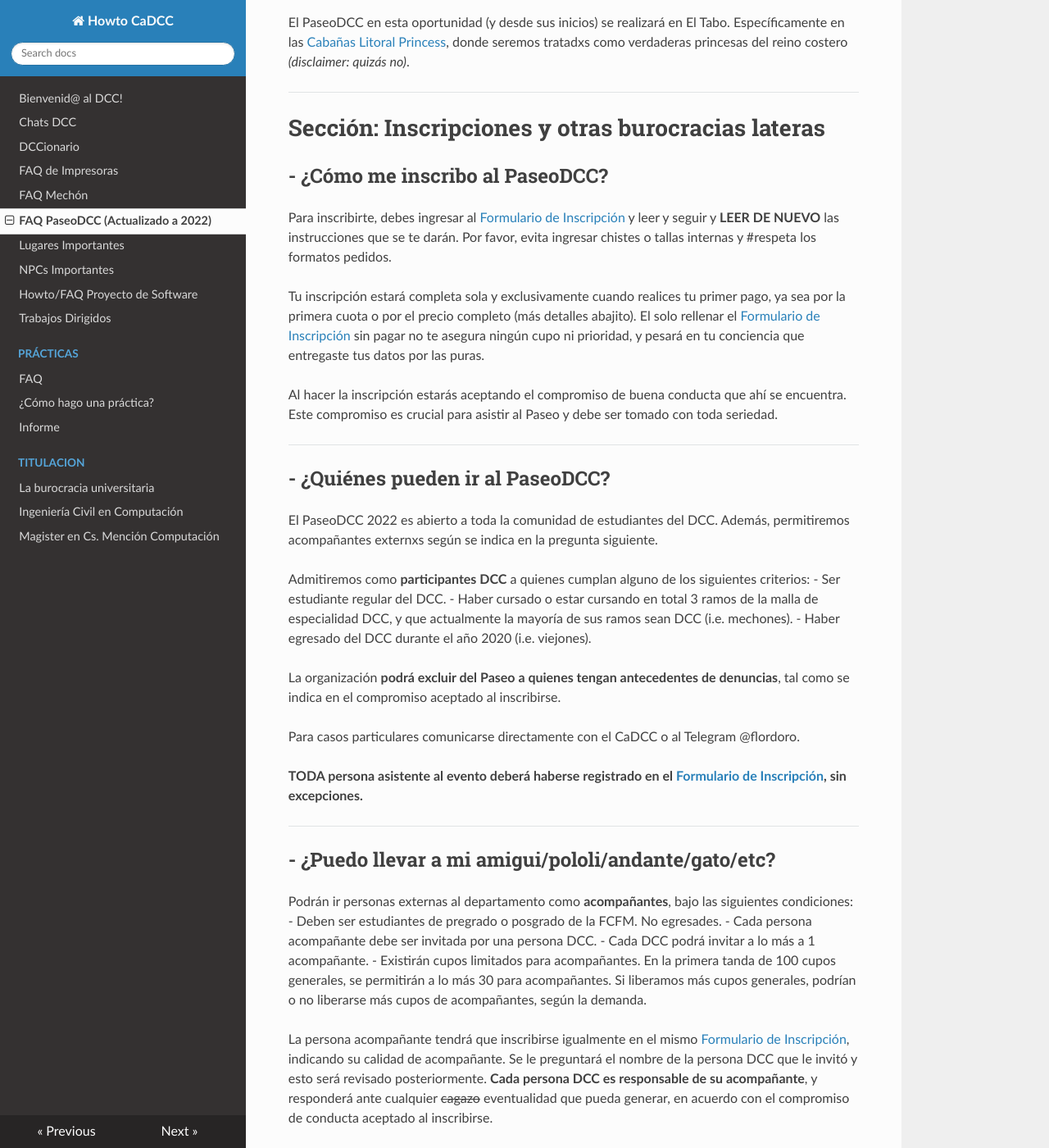
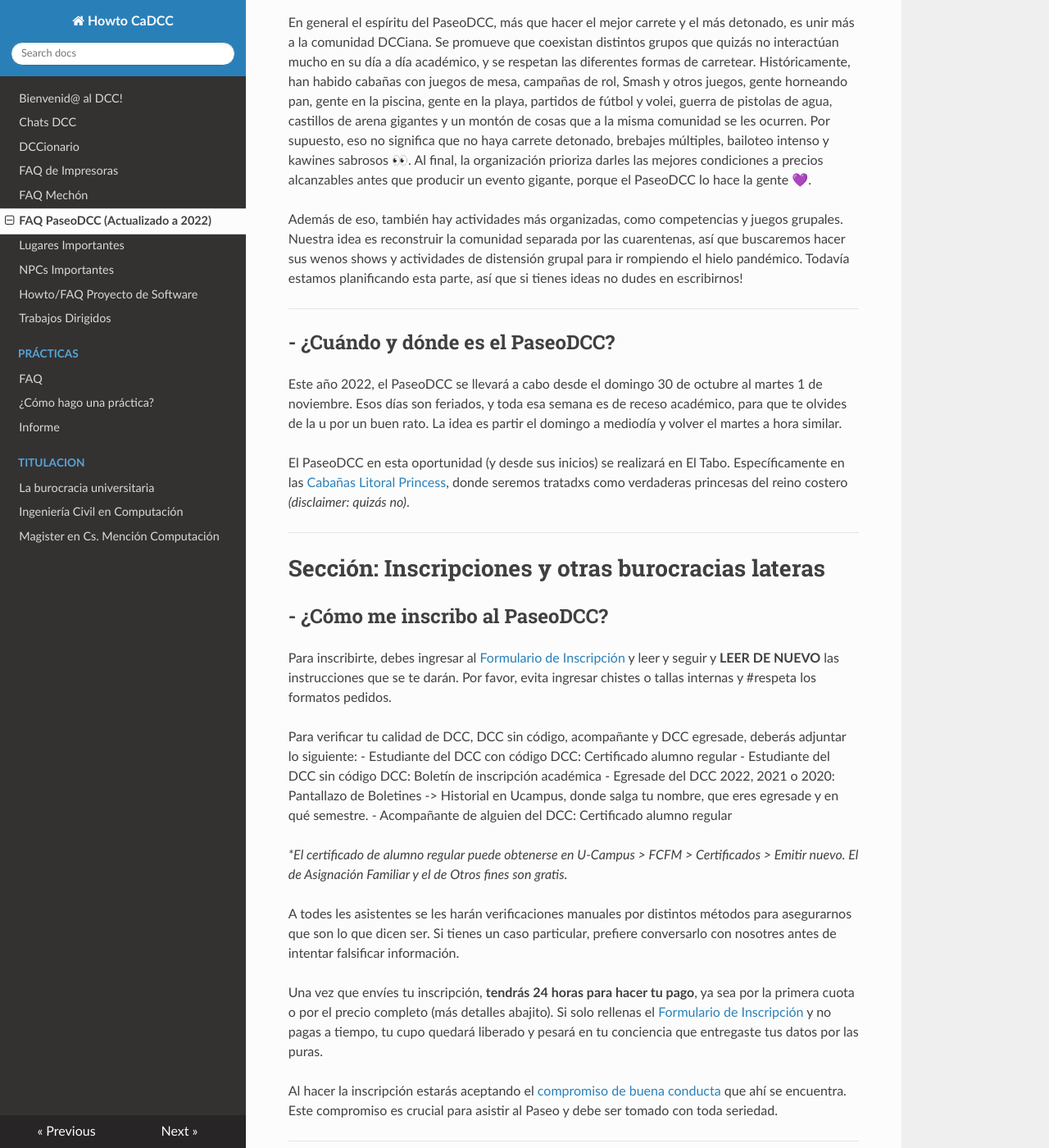
Before and after one commit to cadcc/howto, an MkDocs documentation site: the page built from docs/FAQ PaseoDCC.md, in a window 1280 px wide and 1400 px high, scrolled down 944 px. Shown: the whole window at 82% size. Built offline with MkDocs 1.6.1, drawn with Linux system fonts in a browser that asks for light colours; nearby versions of some CDN libraries; some of the changed text lies outside the part shown.

Commit message:
Update FAQ PaseoDCC.md

```diff
--- a/docs/FAQ PaseoDCC.md
+++ b/docs/FAQ PaseoDCC.md
@@ -7,6 +7,8 @@ Te recordamos que para la versión 2022, el link del formulario de inscripción
 ¡Únete al [chat oficial del PaseoDCC](https://t.me/+tbKfWAw5ddZkYWMx) para estar en contacto directo con participantes y organizadores!
 
 Si tu duda no está respondida aquí, no dudes en preguntar en el chat del PaseoDCC, en el [chat general DCC](https://t.me/+cAVp-ek3XURlOTBh) o enviar un correo a paseo@cadcc.cl
+
+_NOTA: Esta página busca recopilar información referencial, pero no es una fuente primaria y podría no estar completamente actualizada. En caso de inconsistencias, primarán siempre las informaciones entregadas por la organización a través de sus redes._
 
 **Opcional: Toma cada vez que diga [Formulario de Inscripción](https://a.cadcc.cl/paseoDCC2022).**
 
@@ -19,6 +21,14 @@ Si tu duda no está respondida aquí, no dudes en preguntar en el chat del Paseo
 ## - ¿Qué es el PaseoDCC?
 
 Es un evento anual que se realiza desde el 2014, organizado íntegramente por la directiva del CaDCC y otras personas apañadoras. El evento consiste en un viaje a la playa, históricamente a El Tabo, durante algunos días, con objetivo de distender la rutina académica, acercar a la comunidad y pegarse unos vaciles.
+
+---
+
+## - ¿Qué se hace en el PaseoDCC?
+
+En general el espíritu del PaseoDCC, más que hacer el mejor carrete y el más detonado, es unir más a la comunidad DCCiana. Se promueve que coexistan distintos grupos que quizás no interactúan mucho en su día a día académico, y se respetan las diferentes formas de carretear. Históricamente, han habido cabañas con juegos de mesa, campañas de rol, Smash y otros juegos, gente horneando pan, gente en la piscina, gente en la playa, partidos de fútbol y volei, guerra de pistolas de agua, castillos de arena gigantes y un montón de cosas que a la misma comunidad se les ocurren. Por supuesto, eso no significa que no haya carrete detonado, brebajes múltiples, bailoteo intenso y kawines sabrosos 👀. Al final, la organización prioriza darles las mejores condiciones a precios alcanzables antes que producir un evento gigante, porque el PaseoDCC lo hace la gente 💜.
+
+Además de eso, también hay actividades más organizadas, como competencias y juegos grupales. Nuestra idea es reconstruir la comunidad separada por las cuarentenas, así que buscaremos hacer sus wenos shows y actividades de distensión grupal para ir rompiendo el hielo pandémico. Todavía estamos planificando esta parte, así que si tienes ideas no dudes en escribirnos!
 
 ---
 
@@ -36,9 +46,19 @@ El PaseoDCC en esta oportunidad (y desde sus inicios) se realizará en El Tabo.
 
 Para inscribirte, debes ingresar al [Formulario de Inscripción](https://a.cadcc.cl/paseoDCC2022) y leer y seguir y **LEER DE NUEVO** las instrucciones que se te darán. Por favor, evita ingresar chistes o tallas internas y #respeta los formatos pedidos.
 
-Tu inscripción estará completa sola y exclusivamente cuando realices tu primer pago, ya sea por la primera cuota o por el precio completo (más detalles abajito). El solo rellenar el [Formulario de Inscripción](https://a.cadcc.cl/paseoDCC2022) sin pagar no te asegura ningún cupo ni prioridad, y pesará en tu conciencia que entregaste tus datos por las puras.
+Para verificar tu calidad de DCC, DCC sin código, acompañante y DCC egresade, deberás adjuntar lo siguiente:
+- Estudiante del DCC con código DCC: Certificado alumno regular
+- Estudiante del DCC sin código DCC: Boletín de inscripción académica
+- Egresade del DCC 2022, 2021 o 2020: Pantallazo de Boletines -> Historial en Ucampus, donde salga tu nombre, que eres egresade y en qué semestre.
+- Acompañante de alguien del DCC: Certificado alumno regular
 
-Al hacer la inscripción estarás aceptando el compromiso de buena conducta que ahí se encuentra. Este compromiso es crucial para asistir al Paseo y debe ser tomado con toda seriedad.
+_*El certificado de alumno regular puede obtenerse en U-Campus > FCFM > Certificados > Emitir nuevo. El de Asignación Familiar y el de Otros fines son gratis._
+
+A todes les asistentes se les harán verificaciones manuales por distintos métodos para asegurarnos que son lo que dicen ser. Si tienes un caso particular, prefiere conversarlo con nosotres antes de intentar falsificar información.
+
+Una vez que envíes tu inscripción, **tendrás 24 horas para hacer tu pago**, ya sea por la primera cuota o por el precio completo (más detalles abajito). Si solo rellenas el [Formulario de Inscripción](https://a.cadcc.cl/paseoDCC2022) y no pagas a tiempo, tu cupo quedará liberado y pesará en tu conciencia que entregaste tus datos por las puras.
+
+Al hacer la inscripción estarás aceptando el [compromiso de buena conducta](https://drive.google.com/file/d/10JeIngqEFWJSMXSQrTJ-EkQRu3O-U-O4/view) que ahí se encuentra. Este compromiso es crucial para asistir al Paseo y debe ser tomado con toda seriedad.
 
 ---
 
@@ -49,9 +69,9 @@ El PaseoDCC 2022 es abierto a toda la comunidad de estudiantes del DCC. Además,
 Admitiremos como **participantes DCC** a quienes cumplan alguno de los siguientes criterios:
 - Ser estudiante regular del DCC.
 - Haber cursado o estar cursando en total 3 ramos de la malla de especialidad DCC, y que actualmente la mayoría de sus ramos sean DCC (i.e. mechones).
-- Haber egresado del DCC durante el año 2020 (i.e. viejones).
+- Haber egresado del DCC durante los años 2020-2021-2022 (i.e. viejones).
 
-La organización **podrá excluir del Paseo a quienes tengan antecedentes de denuncias**, tal como se indica en el compromiso aceptado al inscribirse.
+La organización **podrá excluir del Paseo a quienes tengan antecedentes de denuncias**, tal como se indica en la carta de compromiso aceptada al inscribirse.
 
 Para casos particulares comunicarse directamente con el CaDCC o al Telegram @flordoro.
 
@@ -65,7 +85,7 @@ Podrán ir personas externas al departamento como **acompañantes**, bajo las si
 - Deben ser estudiantes de pregrado o posgrado de la FCFM. No egresades.
 - Cada persona acompañante debe ser invitada por una persona DCC.
 - Cada DCC podrá invitar a lo más a 1 acompañante.
-- Existirán cupos limitados para acompañantes. En la primera tanda de 100 cupos generales, se permitirán a lo más 30 para acompañantes. Si liberamos más cupos generales, podrían o no liberarse más cupos de acompañantes, según la demanda.
+- Existirán cupos limitados para acompañantes. En la primera tanda de 100 cupos generales, se permitirán a lo más 30 para acompañantes. En la segunda tanda de 50 cupos, éstos son solo para DCCs. Si liberamos más cupos, podrían o no liberarse más cupos de acompañantes, según la demanda.
 
 La persona acompañante tendrá que inscribirse igualmente en el mismo [Formulario de Inscripción](https://a.cadcc.cl/paseoDCC2022), indicando su calidad de acompañante. Se le preguntará el nombre de la persona DCC que le invitó y esto será revisado posteriormente. **Cada persona DCC es responsable de su acompañante**, y responderá ante cualquier <s>cagazo</s> eventualidad que pueda generar, en acuerdo con el compromiso de conducta aceptado al inscribirse.
 
@@ -79,21 +99,24 @@ Si quieres llevar a tu **gato** a parrandear, lamentablemente no se puede (por a
 
 ## - ¿Qué pasa si se llenan los cupos?
 
-En años anterior se tenía una lista de prioridad según ciertos criterios, principalmente para <s>echar viejonxs</s> que se renovara la gente que iba al Paseo, pero este año se decidió que, como hace mucho rato que no hay un Paseo y la gran mayoría nunca ha estado en uno (uwu), estos criterios ya no tienen mucho sentido.
+En años anteriores se tenía una lista de prioridad según ciertos criterios, principalmente para <s>echar viejonxs</s> que se renovara la gente que iba al Paseo, pero este año se decidió que, como hace mucho rato que no hay un Paseo y la gran mayoría nunca ha estado en uno (uwu), estos criterios ya no tienen mucho sentido.
 
-En su lugar, para mantener un control de los cupos este año iremos liberándolos en tandas. Inicialmente se liberarán 100 cupos generales, de los cuales 30 pueden ser acompañantes. Estos cupos se llenarán por **orden de llegada del [Formulario de Inscripción](https://a.cadcc.cl/paseoDCC2022) y del pago** (AMBAS COSAS, cada una por sí sola no implica cupo asegurado).
+En su lugar, para mantener un control de los cupos este año iremos liberándolos en tandas. Hasta el momento, los cupos se han liberado de la siguiente forma:
+- 7/sep 13:30hrs - 100 cupos, a lo más 30 acompañantes.
+- 9/sep 10:00hrs - 50 cupos. Solo DCC.
+Estos cupos se llenan por **orden de llegada del [Formulario de Inscripción](https://a.cadcc.cl/paseoDCC2022)**. Una vez recibido el formulario, tendrás 24 horas para realizar el pago, o tu inscripción será anulada.
 
 ---
 
 ## - ¿Abrirán más cupos?
 
-Es probable que sí. Todo dependerá de cómo se dé la primera venta. De todas formas, podría ser que no haya más, o que en la próxima tanda no se admitan acompañantes, así que aprovecha ahora!
+Es probable que sí. Todo dependerá de cómo se vayan dando las ventas. De todas formas, podría ser que no haya más, o que en próximas tandas no se admitan acompañantes, así que aprovecha apenas puedas!
 
 ---
 
 ## - ¿Por qué no abren todos los cupos de una no más?
 
-Principalmente por razones logísticas. El recinto que tenemos visto arrienda por cabaña, es decir, para saber cuánto tenemos que pagar, tenemos que saber cuántas cabañas usaremos, y para saber eso tenemos que saber cuánta gente irá. Por otro lado, para saber cuánta gente irá, tenemos que saber con cuánto espacio contamos, y para eso necesitamos saber cuánto dinero gastaremos. Además, el Paseo se costea principalmente con el mismo pago de las inscripciones, por lo que para poder hacer la reserva necesitamos que se inscriban. Al final, es un conjunto de variables interdependientes que es MUY difícil de calcular y proyectar, y los fondos disponibles actualmente no nos dan mucha holgura.
+Principalmente por razones logísticas. El recinto que tenemos visto arrienda por cabaña, es decir, para saber cuánto tenemos que pagar, tenemos que saber cuántas cabañas usaremos, y para saber eso tenemos que saber cuánta gente irá. Por otro lado, para saber cuánta gente irá, tenemos que saber con cuánto espacio contamos, y para eso necesitamos saber cuánto dinero gastaremos. Además, el Paseo se costea principalmente con el mismo pago de las inscripciones, por lo que para poder hacer la reserva necesitamos que se inscriban. Al final, es un conjunto de variables interdependientes que es MUY difícil de calcular y proyectar, y los fondos disponibles actualmente no nos dan mucha holgura para gastar sin ingresos.
 
 Para sumar incertidumbre, como hace años que no hay Paseo y ya hubo un recambio generacional completo, tampoco tenemos mucha proyección respecto a la demanda de cupos, por lo que nos sería difícil jugárnosla con un número preciso para reservar el arriendo.
 
```
